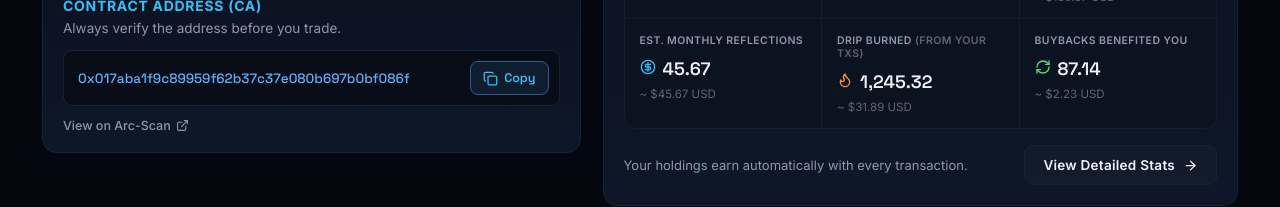
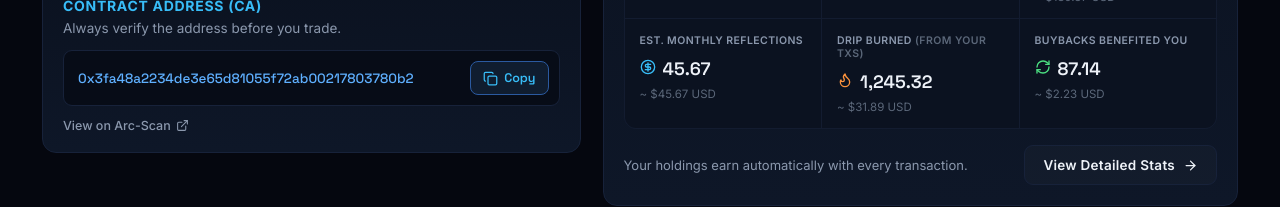
Before and after one commit to hannahcastrocv/driponarc, a React (Vite) app: page / in a window 1280 px wide. Shown: the part 615-822 px from the top of the page. Built offline with nearby package versions, Linux system fonts and the light colour scheme.

Commit message:
Update config.js

```diff
--- a/src/config.js
+++ b/src/config.js
@@ -11,10 +11,9 @@
 // filled in and verified. See DATA_ACCURACY.md.
 export const USE_DEMO_DATA = true;
 
-// The DRIP contract address shown/copied in the UI. PLACEHOLDER for now, to be
-// replaced later. NOTE: message.txt lists 0x3f601E8a9854f562B14fe89a5b18977631025726
-// as the token address. Confirm which is correct before launch.
-export const DRIP_ADDRESS = "0x017aba1f9c89959f62b37c37e080b697b0bf086f";
+// The DRIP contract address shown/copied in the UI, and the address the
+// "View on Arc-Scan" link and Buy link point to. Change it here in one place.
+export const DRIP_ADDRESS = "0x3fa48a2234de3e65d81055f72ab00217803780b2";
 
 // Arc Mainnet. Chain id 5042. Explorer is arc-scan.org.
 export const CHAIN = {
@@ -56,7 +55,7 @@ export const EXCLUDED_FROM_CIRCULATING = [];
 
 // External links. Replace remaining "#" values before launch.
 export const LINKS = {
-  buy: "#",
+  buy: "https://radardex.pro/#0x3fa48a2234de3e65d81055f72ab00217803780b2",
   x: "https://x.com/driponarc",
   telegram: "#",
   explorer: CHAIN.explorerUrl,
```
